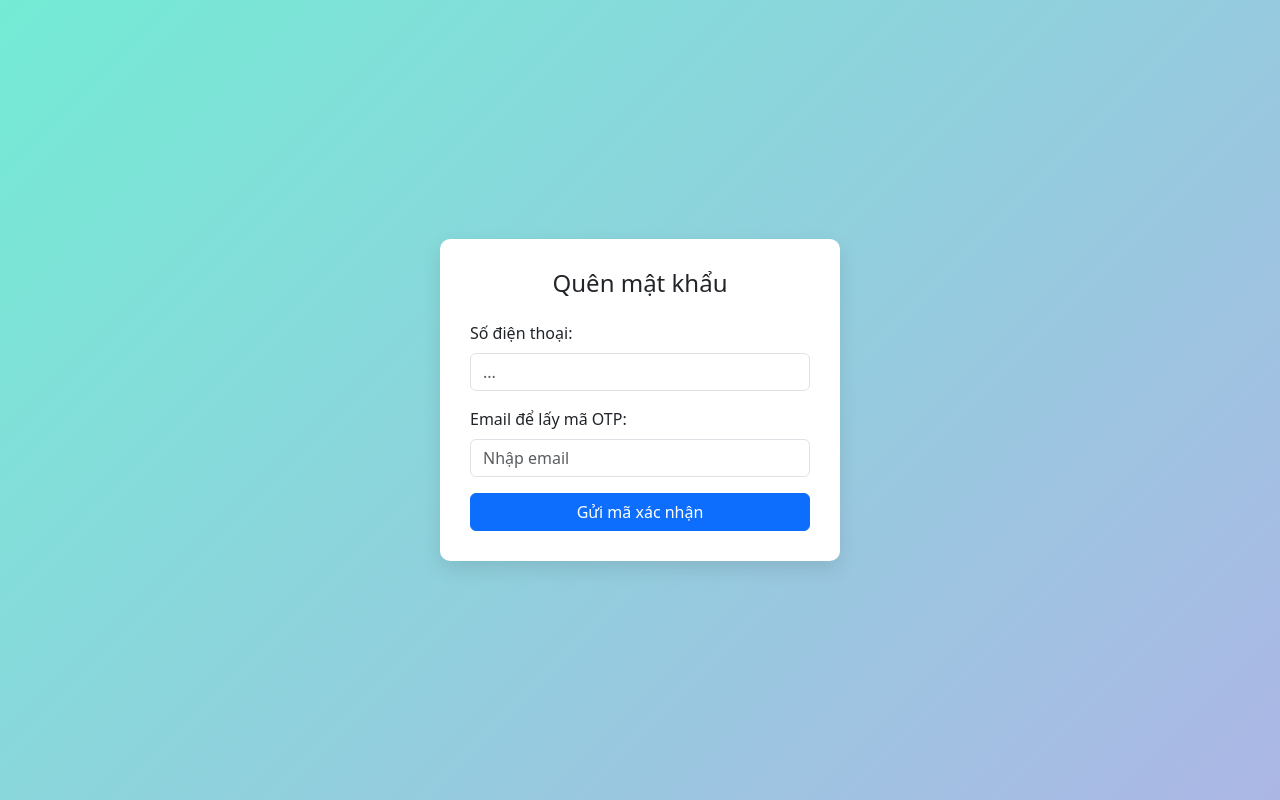
After one commit to ThuongPhan662003/MobileServiceBussiness_PTITHCM, a Flask app: page /auth/forgot-password in a window 1280 px wide. The commit adds this page. Run offline with Flask 3, Linux system fonts and the light colour scheme.

Commit message:
add forget pw

```diff
--- a/app/__init__.py
+++ b/app/__init__.py
@@ -22,6 +22,7 @@ from app.controllers.customer_plan_controller import (
     customer_plan_bp,
 )  # Import Blueprint
 
+from app.controllers.otp_controller import otp_bp
 
 def create_app():
     app = Flask(__name__, static_folder="static")
@@ -58,6 +59,8 @@ def create_app():
 
     app.register_blueprint(payment_ui_bp)
 
+    app.register_blueprint(otp_bp)
+
     # Register error handlers
     app.register_blueprint(exceptions)
     app.register_blueprint(auth)
--- a/app/auth/routes.py
+++ b/app/auth/routes.py
@@ -1,7 +1,9 @@
-from flask import Blueprint, render_template, redirect, session, url_for, flash
+import re
+from flask import Blueprint, render_template, redirect, request, session, url_for, flash
 from flask_login import login_user, logout_user, login_required, current_user
 
 from app.services.account_service import AccountService
+from app.utils.email_sender import generate_and_send_otp, verify_otp
 from .forms import LoginForm, RegistrationForm
 from ..models import Account
 from . import auth
@@ -10,32 +12,9 @@ from ..services.plan_service import PlanService
 from ..services.subscriber_service import SubscriberService
 from ..services.subscription_service import SubscriptionService
 
-
-# auth = Blueprint("auth", __name__)
+email_otp_verified = set()
 
 
-# @auth.route("/login", methods=["GET", "POST"])
-# def login():
-#     print("current_usre", current_user)
-#     if current_user.get_id():
-#         return redirect(url_for("main_bp.index"))
-
-#     form = LoginForm()
-#     if form.validate_on_submit():
-#         result = AccountService.check_login(form.email.data, form.password.data)
-#         print("🧾 Kết quả đăng nhập:", result.get("data"))
-
-#         if result.get("success"):
-#             user = result["data"]
-#             print("user", user)
-#             login_user(user)
-#             flash(result.get("message"), "success")
-#             return redirect(url_for("main_bp.index"))
-#         else:
-#             flash(result.get("message"), "danger")
-
-
-#     return render_template("auth/login.html", form=form)
 @auth.route("/login", methods=["GET", "POST"])
 def login():
     print("current_user", current_user)
@@ -135,3 +114,82 @@ def view_subscriber(subscriber_id):
         customer=customer,
         subscriptions=subscriptions,
     )
+
+
+@auth.route("/forgot-password", methods=["GET", "POST"])
+def forgot_password():
+    step = int(request.args.get("step", 1))
+    email_or_phone = request.args.get("email", "")
+
+    if request.method == "POST":
+        form_data = request.form.to_dict()
+
+        if step == 1:
+            # BƯỚC 1: Gửi mã xác thực
+            email_or_phone = form_data.get("email_or_phone", "").strip()
+
+            if not re.match(r"[^@]+@[^@]+\.[^@]+", email_or_phone):
+                flash("⚠️ Email không hợp lệ.", "danger")
+                return redirect(url_for("auth.forgot_password", step=1))
+
+            try:
+                generate_and_send_otp(email_or_phone)
+                flash("📨 Mã xác nhận đã được gửi đến email của bạn.", "info")
+                return redirect(
+                    url_for("auth.forgot_password", step=2, email=email_or_phone)
+                )
+            except Exception as e:
+                flash("❌ Gửi email thất bại: " + str(e), "danger")
+                return redirect(url_for("auth.forgot_password", step=1))
+
+        elif step == 2:
+            # BƯỚC 2: Xác nhận OTP
+            email_or_phone = form_data.get("email_or_phone", "").strip()
+            otp = form_data.get("otp", "").strip()
+
+            if verify_otp(email_or_phone, otp):
+                email_otp_verified.add(email_or_phone)
+                flash("✅ Xác minh thành công. Vui lòng đặt lại mật khẩu.", "success")
+                return redirect(
+                    url_for("auth.forgot_password", step=3, email=email_or_phone)
+                )
+            else:
+                flash("❌ Mã OTP không đúng hoặc đã hết hạn.", "danger")
+                return redirect(
+                    url_for("auth.forgot_password", step=2, email=email_or_phone)
+                )
+
+        elif step == 3:
+            # BƯỚC 3: Đặt lại mật khẩu
+            email_or_phone = form_data.get("email_or_phone", "").strip()
+            new_password = form_data.get("new_password", "")
+            confirm_password = form_data.get("confirm_password", "")
+
+            if new_password != confirm_password:
+                flash("❌ Mật khẩu xác nhận không khớp.", "danger")
+                return redirect(
+                    url_for("auth.forgot_password", step=3, email=email_or_phone)
+                )
+
+            if email_or_phone not in email_otp_verified:
+                flash("⚠️ Bạn cần xác minh OTP trước khi đặt lại mật khẩu.", "danger")
+                return redirect(url_for("auth.forgot_password", step=1))
+
+            try:
+                AccountService.reset_password_by_email_or_phone(
+                    email_or_phone, new_password
+                )
+                flash(
+                    "✅ Mật khẩu đã được đặt lại thành công. Bạn có thể đăng nhập lại.",
+                    "success",
+                )
+                return redirect(url_for("auth.login"))
+            except Exception as e:
+                flash(f"❌ Có lỗi khi đặt lại mật khẩu: {str(e)}", "danger")
+                return redirect(
+                    url_for("auth.forgot_password", step=3, email=email_or_phone)
+                )
+
+    return render_template(
+        "auth/forgot_password.html", step=step, email_or_phone=email_or_phone
+    )
--- a/app/database.py
+++ b/app/database.py
@@ -38,7 +38,7 @@ class Database:
                 print("✅ Đã thực thi truy vấn:", sql)
 
                 if commit:
-                    self.commit()
+                    self.connection.commit()
                     print("✅ Đã commit dữ liệu")
 
                 if fetchone:
--- /dev/null
+++ b/app/templates/auth/forgot_password.html
@@ -0,0 +1,88 @@
+<!DOCTYPE html>
+<html lang="vi">
+
+<head>
+    <meta charset="UTF-8">
+    <title>Quên mật khẩu</title>
+    <link href="https://cdn.jsdelivr.net/npm/bootstrap@5.3.0/dist/css/bootstrap.min.css" rel="stylesheet">
+    <style>
+        body {
+            background: linear-gradient(135deg, #74ebd5, #ACB6E5);
+            height: 100vh;
+            display: flex;
+            justify-content: center;
+            align-items: center;
+        }
+
+        .forgot-container {
+            background: #fff;
+            padding: 30px;
+            border-radius: 10px;
+            width: 100%;
+            max-width: 400px;
+            box-shadow: 0 8px 20px rgba(0, 0, 0, 0.1);
+        }
+    </style>
+</head>
+
+<body>
+    <div class="forgot-container">
+        <h4 class="text-center mb-4">Quên mật khẩu</h4>
+
+        {% with messages = get_flashed_messages(with_categories=true) %}
+        {% if messages %}
+        {% for category, message in messages %}
+        <div class="alert alert-{{ category }} alert-dismissible fade show" role="alert">
+            {{ message }}
+            <button type="button" class="btn-close" data-bs-dismiss="alert"></button>
+        </div>
+        {% endfor %}
+        {% endif %}
+        {% endwith %}
+
+        <form method="POST">
+            {% if step == 1 %}
+            <!-- Bước 1: Nhập email hoặc số điện thoại -->
+            <div class="mb-3">
+                <label class="form-label">Số điện thoại:</label>
+                <input type="text" name="phone" class="form-control" placeholder="..."
+                    value="{{ email_or_phone or '' }}">
+            </div>
+            <div class="mb-3">
+                <label class="form-label">Email để lấy mã OTP:</label>
+                <input type="text" name="email_or_phone" class="form-control" required placeholder="Nhập email ">
+            </div>
+            <button type="submit" class="btn btn-primary w-100">Gửi mã xác nhận</button>
+
+            {% elif step == 2 %}
+            <!-- Bước 2: Nhập mã OTP -->
+            <input type="hidden" name="email_or_phone" value="{{ email_or_phone }}">
+            <div class="mb-3">
+                <label class="form-label">Mã xác nhận (OTP)</label>
+                <input type="text" name="otp" class="form-control" required placeholder="Nhập mã OTP bạn đã nhận">
+            </div>
+            <button type="submit" class="btn btn-warning w-100">Xác minh OTP</button>
+
+            {% elif step == 3 %}
+            <!-- Bước 3: Đặt lại mật khẩu -->
+            <input type="hidden" name="email_or_phone" value="{{ email_or_phone }}">
+            <div class="mb-3">
+                <label class="form-label">Mật khẩu mới</label>
+                <input type="password" name="new_password" class="form-control" required
+                    placeholder="Nhập mật khẩu mới">
+            </div>
+            <div class="mb-3">
+                <label class="form-label">Xác nhận mật khẩu</label>
+                <input type="password" name="confirm_password" class="form-control" required
+                    placeholder="Nhập lại mật khẩu">
+            </div>
+            <button type="submit" class="btn btn-success w-100">Đặt lại mật khẩu</button>
+
+            {% endif %}
+        </form>
+    </div>
+
+    <script src="https://cdn.jsdelivr.net/npm/bootstrap@5.3.0/dist/js/bootstrap.bundle.min.js"></script>
+</body>
+
+</html>
--- /dev/null
+++ b/app/utils/email_sender.py
@@ -0,0 +1,40 @@
+# app/utils/email_sender.py
+
+import smtplib
+import random
+import time
+from email.message import EmailMessage
+from flask import current_app
+
+otp_storage = {}
+
+
+def send_otp_email(receiver_email, otp_code):
+    sender_email = current_app.config["MAIL_USERNAME"]
+    sender_password = current_app.config["MAIL_PASSWORD"]
+    print("sender_email", sender_email)
+    print("receiver_email", sender_password)
+    msg = EmailMessage()
+    msg.set_content(f"Mã xác thực của bạn là: {otp_code}")
+    msg["Subject"] = "Mã xác thực - Quên mật khẩu"
+    msg["From"] = sender_email
+    msg["To"] = receiver_email
+
+    with smtplib.SMTP_SSL("smtp.gmail.com", 465) as server:
+        server.login(sender_email, sender_password)
+        server.send_message(msg)
+
+
+def generate_and_send_otp(email):
+    otp = str(random.randint(100000, 999999))
+    otp_storage[email] = {"otp": otp, "timestamp": time.time()}
+    send_otp_email(email, otp)
+
+
+def verify_otp(email, user_input):
+    record = otp_storage.get(email)
+    if not record:
+        return False
+    if time.time() - record["timestamp"] > 300:
+        return False
+    return record["otp"] == user_input
```
Also changed, not shown: app/controllers/otp_controller.py (added, +81 -0 lines), app/repositories/account_repository.py (+19 -39 lines), app/services/account_service.py (+14 -6 lines), app/templates/auth/login.html (+20 -0 lines), mail.py (added, +56 -0 lines), test.py (added, +39 -0 lines).
